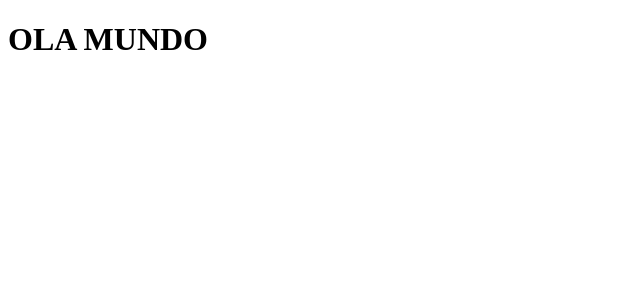
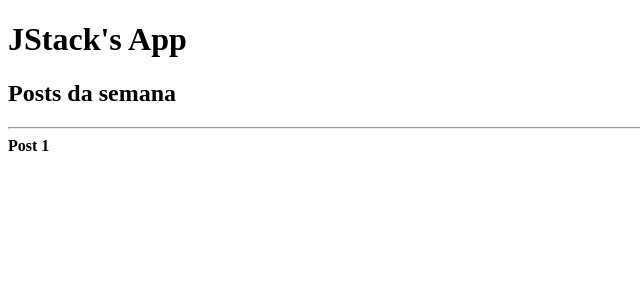
Before and after one commit to RflBueno/react-fundamentos, a React app: page / in a window 1280 px wide. Shown: the top 300 px of the page, without its empty margins (0-640 px from the left). Built offline with nearby package versions, Linux system fonts and the light colour scheme.

Commit message:
testando react

```diff
--- /dev/null
+++ b/src/App.js
@@ -0,0 +1,24 @@
+import React, { Fragment } from 'react';
+
+
+
+const category = 'Posts da semana';
+
+// Functional component
+function App() {
+    return (
+        <>
+        <h1>JStack's App</h1>
+        <h2>{category}</h2>
+
+        <hr/>
+
+        <article>
+            <strong>Post 1</strong>
+        </article>
+        </>
+    );
+}
+
+
+export default App;
--- a/src/index.js
+++ b/src/index.js
@@ -1,10 +1,8 @@
 import React from 'react';
 import ReactDOM from 'react-dom';
-
+import App from './App';
 
 ReactDOM.render(
-    <h1 id="title">
-        <span>OLA MUNDO</span>
-    </h1>,
+    <App />,
     document.getElementById('root'),
 );
--- a/webpack.config.js
+++ b/webpack.config.js
@@ -4,6 +4,7 @@ const { CleanWebpackPlugin } = require('clean-webpack-plugin');
 
 
 module.exports = {
+    mode: 'development',
     entry: path.resolve(__dirname, 'src', 'index.js'),
     output: {
         path: path.resolve(__dirname, 'build'),
@@ -25,4 +26,7 @@ module.exports = {
             },
         ],
     },
+    devServer: {
+        port: 3000,
+    }
 };
```
